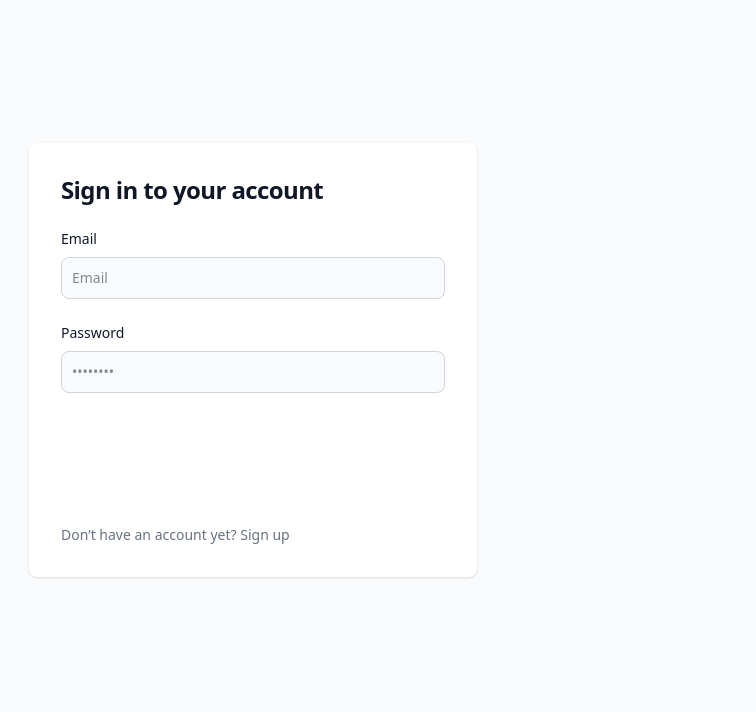
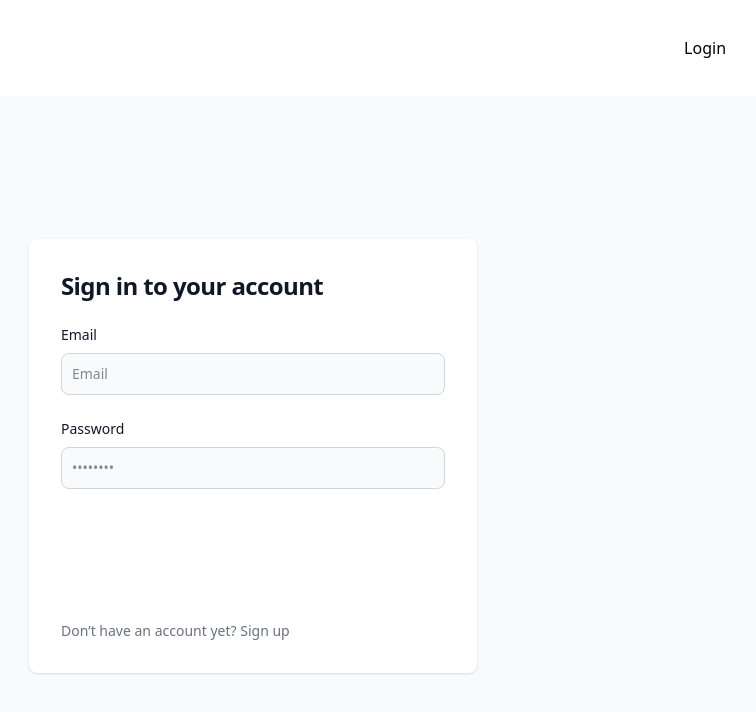
Before and after one commit to mkyd-kill/tenant-management-system, a React (Vite) app in the folder frontend/: page /login in a window 1280 px wide. Shown: the top 712 px of the page, without its empty margins (387-1143 px from the left). Built offline with nearby package versions, Linux system fonts and the light colour scheme.

Commit message:
navbar component

```diff
--- a/frontend/src/App.tsx
+++ b/frontend/src/App.tsx
@@ -1,4 +1,5 @@
 import { Outlet } from "react-router-dom";
+import Navbar from "./components/navbar/Navbar";
 import "react-toastify/dist/ReactToastify.css";
 import { ToastContainer } from "react-toastify";
 import { UserProvider } from "./context/useAuth";
@@ -7,6 +8,7 @@ const App = () => {
   return (
     <>
       <UserProvider>
+        <Navbar />
         <Outlet />
         <ToastContainer />
       </UserProvider>
--- /dev/null
+++ b/frontend/src/components/navbar/Navbar.tsx
@@ -0,0 +1,45 @@
+import React from "react";
+import { Link } from "react-router-dom";
+import { useAuth } from "../../context/useAuth";
+
+interface Props {}
+
+const Navbar = (props: Props) => {
+  const { isLoggedIn, user, logout } = useAuth();
+
+  return (
+    <nav className="relative container mx-auto p-6">
+      <div className="flex items-center justify-between">
+        <div className="flex items-center space-x-20">
+          <Link to="/">
+            <img src="" alt="" />
+          </Link>
+        </div>
+        {isLoggedIn() ? (
+          <div className="hidden lg:flex items-center space-x-6 text-back">
+            <div className="hover:text-darkBlue">Welcome, {user?.userName}</div>
+            <a
+              onClick={logout}
+              className="px-8 py-3 font-bold rounded text-white bg-lightGreen hover:opacity-70"
+            >
+              Logout
+            </a>
+          </div>
+        ) : (
+          <div className="hidden lg:flex items-center space-x-6 text-back">
+            <Link to="/login" className="hover:text-darkBlue">
+              Login
+            </Link>
+            <Link
+              to="/register"
+              className="px-8 py-3 font-bold rounded text-white bg-lightGreen hover:opacity-70">
+              Signup
+            </Link>
+          </div>
+        )}
+      </div>
+    </nav>
+  );
+};
+
+export default Navbar;
```
